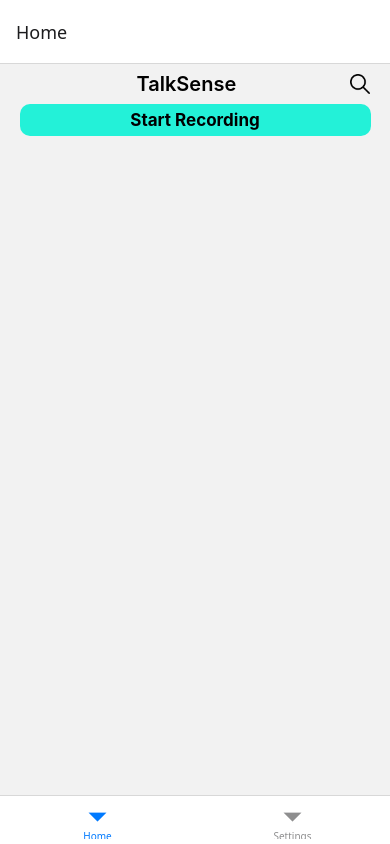
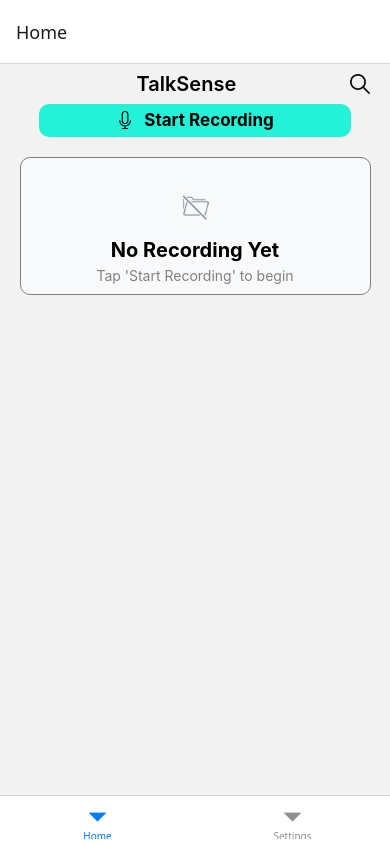
Before and after one commit to alvaro2302/SummaryAIApp, a React Native app: screen /Home in a window 390 px wide. Built offline with nearby package versions, Linux system fonts and the light colour scheme.

Commit message:
add ListRecord and change ButtonCustom

```diff
--- a/app/Screens/Home/index.tsx
+++ b/app/Screens/Home/index.tsx
@@ -1,6 +1,8 @@
 import React from 'react';
 import {Image, Text, TouchableOpacity, View} from 'react-native';
 import ButtonCustom from '../../../components/ButtonCustom';
+import ListRecord from '../../../components/ListRecord';
+
 const Home = () => {
   return (
     <View>
@@ -21,12 +23,23 @@ const Home = () => {
           />
         </TouchableOpacity>
       </View>
+
       <ButtonCustom
         title="Start Recording"
-        styleButton={{ width: "90%", height: "40%", backgroundColor: '#23F1D8', padding: 10, borderRadius: 10, alignSelf:'center',justifyContent: 'center', alignItems: 'center' }}
+        styleButton={{
+          width: '80%',
+          height: '15%',
+          backgroundColor: '#23F1D8',
+          borderRadius: 10,
+          alignSelf: 'center',
+          justifyContent: 'center',
+          alignItems: 'center',
+        }}
         styleText={{color: 'black', fontWeight: 'bold', fontSize: 17}}
+        sourceImage={require('../../../assets/icons/microphone.png')}
         onPress={() => alert('Button Pressed')}
       />
+      <ListRecord data={[]} />
     </View>
   );
 };
```
